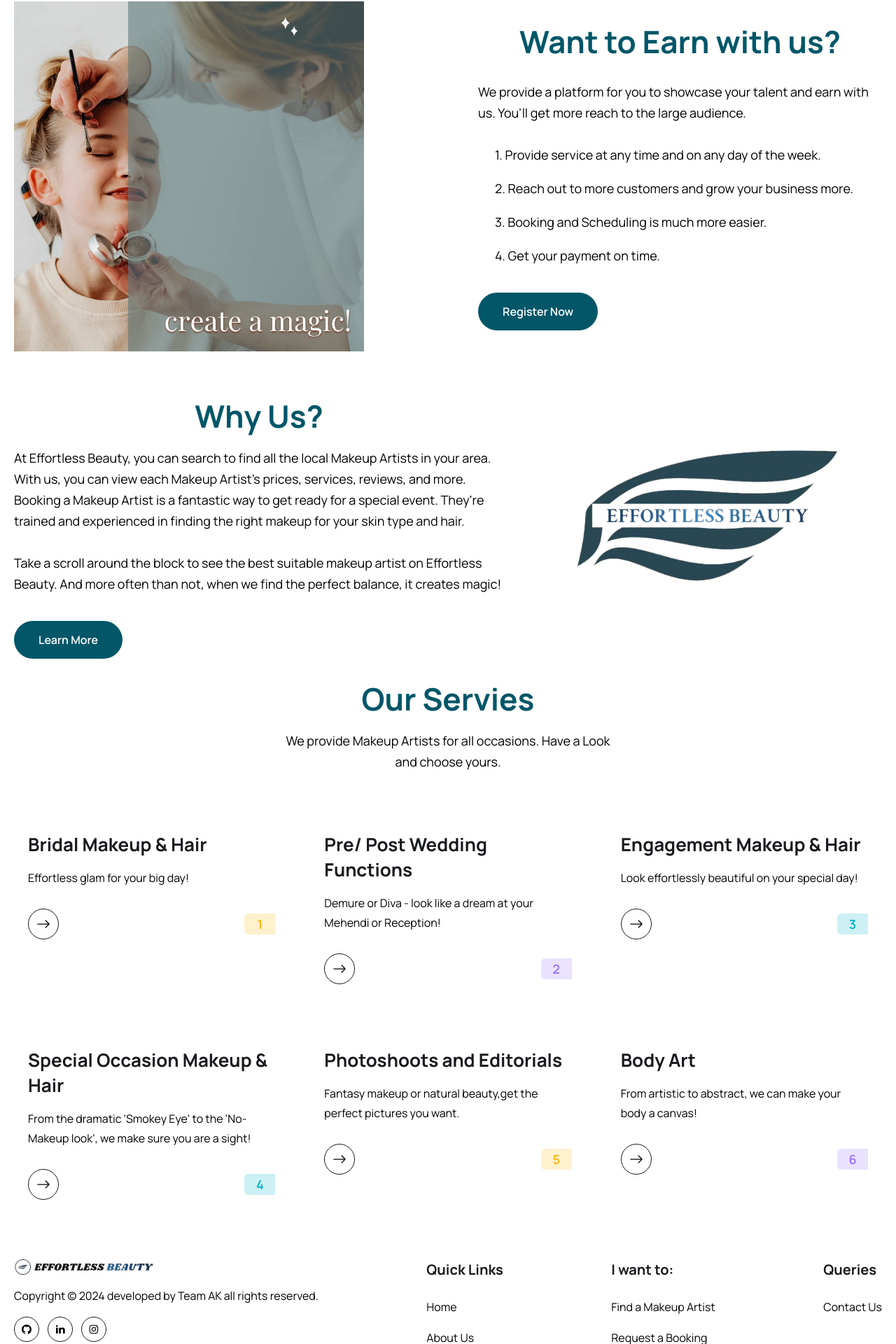
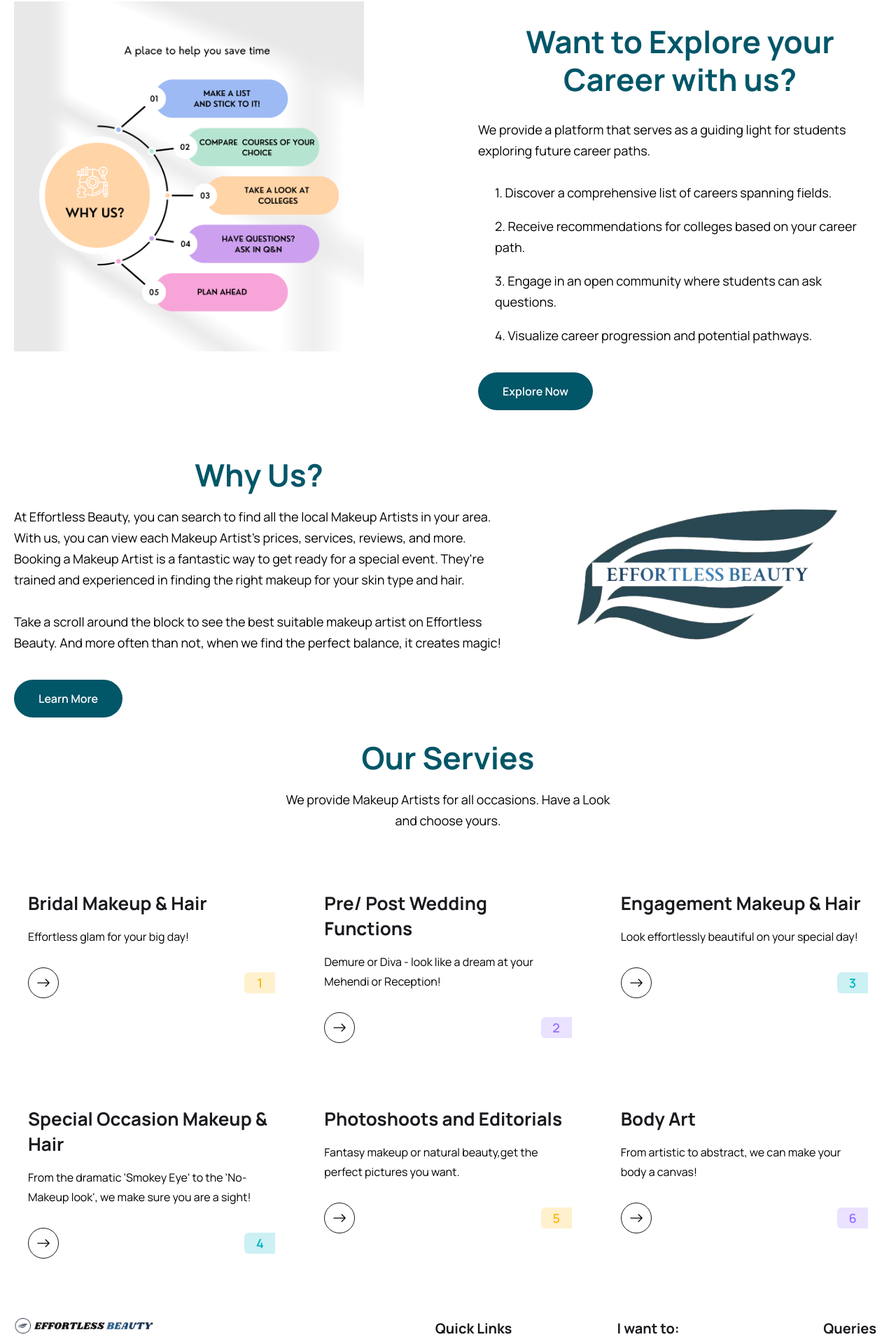
Before and after one commit to alishaaaa20/CareerEase, a React (Vite) app in the folder frontend/: page / in a window 1280 px wide. Shown: the part 1352-3272 px from the top of the page at 70% size. Built offline with nearby package versions, Linux system fonts and the light colour scheme.

Commit message:
why us section?

```diff
--- a/frontend/index.html
+++ b/frontend/index.html
@@ -4,7 +4,7 @@
     <meta charset="UTF-8" />
     <link rel="icon" type="image/svg+xml" href="/vite.svg" />
     <meta name="viewport" content="width=device-width, initial-scale=1.0" />
-    <title>Effortless Beauty</title>
+    <title>CareerEase</title>
   </head>
   <body>
     <div id="root"></div>
--- a/frontend/src/components/Footer/Footer.jsx
+++ b/frontend/src/components/Footer/Footer.jsx
@@ -1,9 +1,9 @@
-import React from 'react';
+import React from "react";
 
-import { Link } from 'react-router-dom';
-import logo from '../../assets/images/logo.png';
-import {RiLinkedinFill} from 'react-icons/ri';
-import {AiFillGithub, AiOutlineInstagram} from 'react-icons/ai';
+import { Link } from "react-router-dom";
+import logo from "../../assets/images/logo.png";
+import { RiLinkedinFill } from "react-icons/ri";
+import { AiFillGithub, AiOutlineInstagram } from "react-icons/ai";
 
 const socialLinks = [
   {
@@ -41,16 +41,16 @@
 
 const quickLinks02 = [
   {
-    path: "/find-a-makeup-artist",
-    display: "Find a Makeup Artist",
+    path: "/",
+    display: "Explore Your Career",
   },
   {
     path: "/",
-    display: "Request a Booking",
+    display: "Choose a Course",
   },
   {
     path: "/",
-    display: "Search a Location",
+    display: "Get top colleges",
   },
   {
     path: "/",
@@ -66,21 +66,24 @@
 ];
 
 const Footer = () => {
-
   const year = new Date().getFullYear();
 
   return (
-    <footer className='pb-16 pt-10'>
-         <div className='container'>
-          <div className='flex justify-between flex-col md:flex-row flex-wrap gap-[30px]'>
-
+    <footer className="pb-16 pt-10">
+      <div className="container">
+        <div className="flex justify-between flex-col md:flex-row flex-wrap gap-[30px]">
           <div>
-              <img src={logo} alt="" height={200} width={200}/>
-              <p className='text-[16px] leading-7 font-[400] text-textColor mt-4'>Copyright © {year} developed by Team AK all rights reserved.</p>
-              <div className='flex items-center gap-3 mt-4'>
+            <img src={logo} alt="" height={200} width={200} />
+            <p className="text-[16px] leading-7 font-[400] text-textColor mt-4">
+              Copyright © {year} developed by Team Saas all rights reserved.
+            </p>
+            <div className="flex items-center gap-3 mt-4">
               {socialLinks.map((link, index) => (
-                  <Link to={link.path} key={index}
-                  className='w-9 h-9 border border-solid border-[#181A1E] rounded-full flex items-center justify-center group hover:bg-primaryColor hover:border-none'>
+                <Link
+                  to={link.path}
+                  key={index}
+                  className="w-9 h-9 border border-solid border-[#181A1E] rounded-full flex items-center justify-center group hover:bg-primaryColor hover:border-none"
+                >
                   {link.icon}
                 </Link>
               ))}
@@ -88,14 +91,16 @@
           </div>
 
           <div>
-
-          <h2 className='text-[20px] leading-[30px] font-[700] mb-6 text-headingColor'>
+            <h2 className="text-[20px] leading-[30px] font-[700] mb-6 text-headingColor">
               Quick Links
             </h2>
             <ul>
               {quickLinks01.map((item, index) => (
-              <li key={index} className='mb-4'>
-                <Link to={item.path} className='text-[16px] leading-7 font-[400] text-textColor'>
+                <li key={index} className="mb-4">
+                  <Link
+                    to={item.path}
+                    className="text-[16px] leading-7 font-[400] text-textColor"
+                  >
                     {item.display}
                   </Link>
                 </li>
@@ -104,13 +109,16 @@
           </div>
 
           <div>
-          <h2 className='text-[20px] leading-[30px] font-[700] mb-6 text-headingColor'>
+            <h2 className="text-[20px] leading-[30px] font-[700] mb-6 text-headingColor">
               I want to:
             </h2>
             <ul>
               {quickLinks02.map((item, index) => (
-              <li key={index} className='mb-4'>
-                <Link to={item.path} className='text-[16px] leading-7 font-[400] text-textColor'>
+                <li key={index} className="mb-4">
+                  <Link
+                    to={item.path}
+                    className="text-[16px] leading-7 font-[400] text-textColor"
+                  >
                     {item.display}
                   </Link>
                 </li>
@@ -119,13 +127,16 @@
           </div>
 
           <div>
-          <h2 className='text-[20px] leading-[30px] font-[700] mb-6 text-headingColor'>
+            <h2 className="text-[20px] leading-[30px] font-[700] mb-6 text-headingColor">
               Queries
             </h2>
             <ul>
               {quickLinks03.map((item, index) => (
-              <li key={index} className='mb-4'>
-                <Link to={item.path} className='text-[16px] leading-7 font-[400] text-textColor'>
+                <li key={index} className="mb-4">
+                  <Link
+                    to={item.path}
+                    className="text-[16px] leading-7 font-[400] text-textColor"
+                  >
                     {item.display}
                   </Link>
                 </li>
@@ -134,10 +145,8 @@
           </div>
         </div>
       </div>
+    </footer>
+  );
+};
 
-
-    </footer>
-  )
-}
-
-export default Footer
+export default Footer;
--- a/frontend/src/pages/Home.jsx
+++ b/frontend/src/pages/Home.jsx
@@ -9,6 +9,7 @@
 import makeupArtist from "../assets/images/makeupArtist.png";
 import ArtistList from "../components/Artists/ArtistList";
 import homeImg from "../assets/images/font.jpg";
+import aboutImg from "../assets/images/whyus.png";
 
 const Home = () => {
   return (
@@ -133,35 +134,40 @@
           <div className="flex justify-between gap-[50px] lg:gap-[130px] xl:gap-0 flex-col lg:flex-row">
             {/*-----makeup artist image-----*/}
             <div className="relative w-3/4 lg:w-1/2 xl:w-[770px] z-10 order-2 lg:order-1">
-              <img src={makeupArtist} alt="" height={500} width={500} />
+              <img src={aboutImg} alt="" height={500} width={500} />
             </div>
 
             <div className="w-full lg:w-1/2 xl:w-[670px] order-1 lg:order-2 ">
               <h2 className="heading text-primaryColor text-center mt-[30px]">
-                Want to Earn with us?
+                Want to Explore your Career with us?
               </h2>
               <p className="text__para mt-[30px] text-[18px]">
-                We provide a platform for you to showcase your talent and earn
-                with us. You'll get more reach to the large audience. <br />
+                We provide a platform that serves as a guiding light for
+                students exploring future career paths. <br />
               </p>
               <ul className="pl-6 mt-[30px]">
                 <li className="text__para">
                   {" "}
-                  1. Provide service at any time and on any day of the week.
+                  1. Discover a comprehensive list of careers spanning fields.
                 </li>
                 <li className="text__para">
                   {" "}
-                  2. Reach out to more customers and grow your business more.
+                  2. Receive recommendations for colleges based on your career
+                  path.
                 </li>
                 <li className="text__para">
                   {" "}
-                  3. Booking and Scheduling is much more easier.
+                  3. Engage in an open community where students can ask
+                  questions.
                 </li>
-                <li className="text__para"> 4. Get your payment on time.</li>
+                <li className="text__para">
+                  {" "}
+                  4. Visualize career progression and potential pathways.
+                </li>
               </ul>
 
               <Link to="/register">
-                <button className="btn">Register Now</button>
+                <button className="btn">Explore Now</button>
               </Link>
             </div>
           </div>
```
Also changed, not shown: frontend/src/assets/images/font.png (deleted), frontend/src/assets/images/whyus.png (added). Lines whose indentation alone changed are shown as unchanged.
